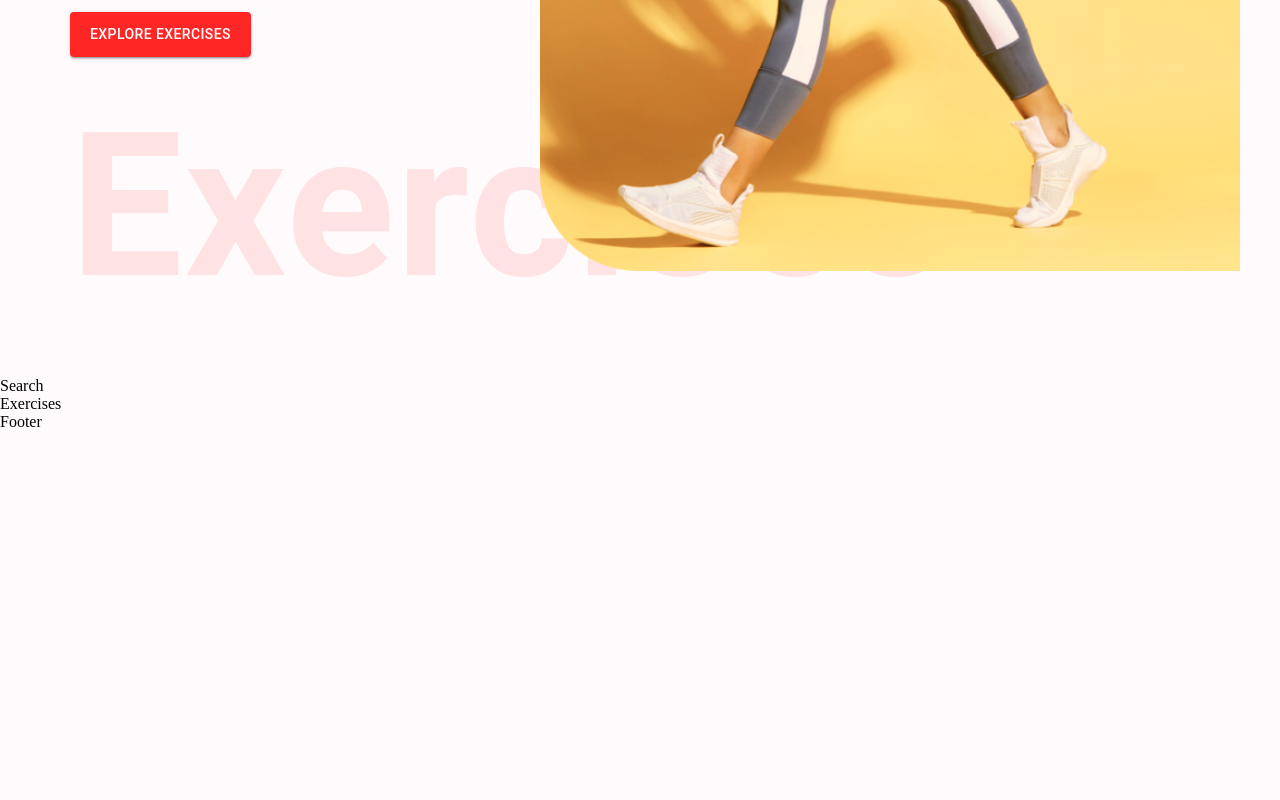
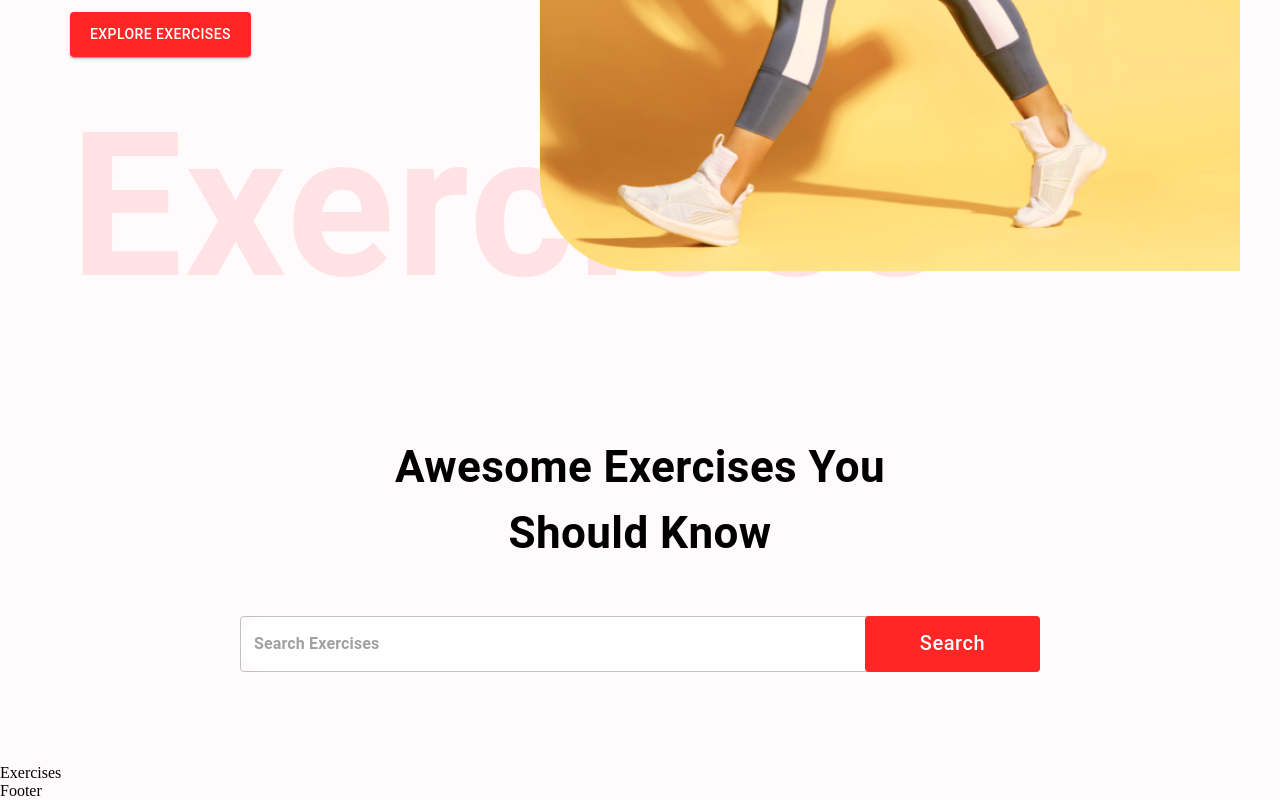
Before and after one commit to MLWester/Exercise-App, a React (Create React App) app: page / in a window 1280 px wide. Shown: the part 595-1395 px from the top of the page. Before the commit the page ends 1026 px from the top, so only its background shows below. Built offline with nearby package versions, Linux system fonts and the light colour scheme.

Commit message:
Added and styled search bar

```diff
--- a/src/Components/SearchExercises.js
+++ b/src/Components/SearchExercises.js
@@ -1,11 +1,51 @@
-import React from 'react'
+import React, { useEffect, useState } from 'react';
+import { Box, Button, Stack, TextField, Typography } from '@mui/material';
+
 
 const SearchExercises = () => {
   return (
-    <div>
-      Search
-    </div>
-  )
+    <Stack alignItems="center" mt="37px"
+           justifyContent="center" p="20px">
+      <Typography fontWeight={700} sx={{ fontSize: { lg: '44px', xs: '30px' } }}
+      mb="50px" textAlign="center">
+        Awesome Exercises You <br />
+        Should Know
+      </Typography>
+      <Box position="relative" mb="72px">
+        <TextField
+        sx={{
+          input: {
+            fontWeight: '700',
+            border: 'none',
+            borderRadius: '4px'
+          },
+          width: { lg: '800px', xs: '300px' },
+          backgroundColor: '#fff',
+          borderRadius: '40px'
+        }}
+        height="76px"
+        value=""
+        onChange={(e) => {}}
+        placeholder="Search Exercises"
+        type='text' />
+      <Button className="search-btn"
+        sx={{
+          bgcolor: '#ff2625',
+          color: '#fff',
+          textTransform: 'none',
+          width: { lg: '175px', xs: '80px' },
+          fontSize: { lg: '20px', xs: '14px' },
+          height: '56px',
+          position: 'absolute',
+          right: '0'
+        }}
+      >
+        Search
+      </Button>
+      </Box>
+
+    </Stack>
+  );
 }
 
 export default SearchExercises
```
